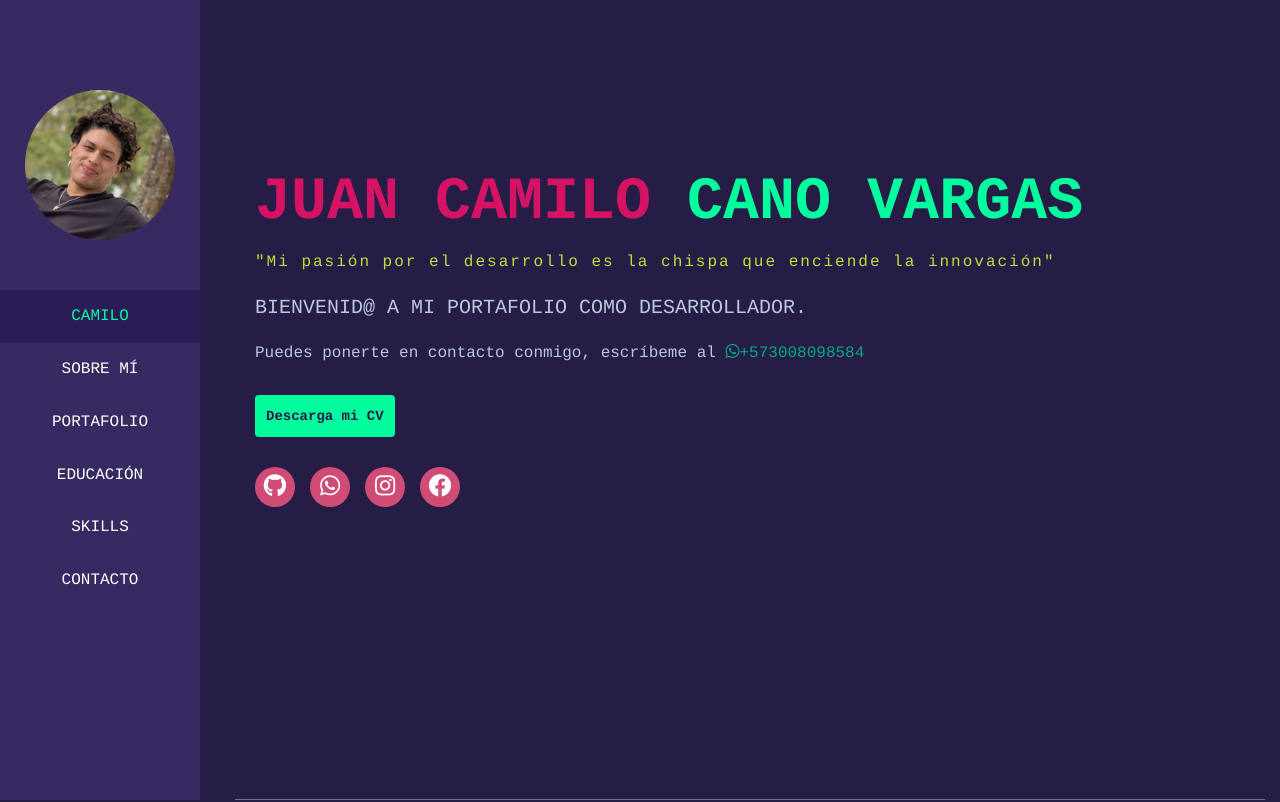
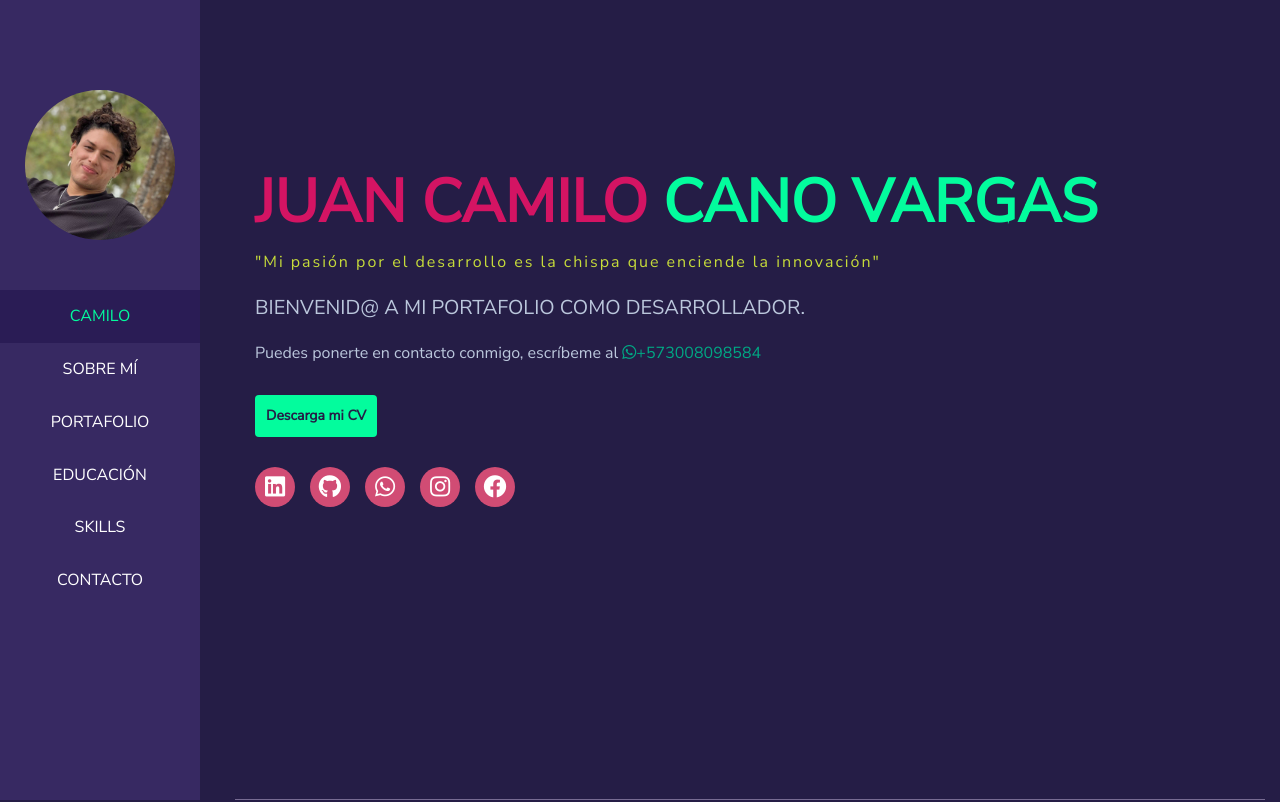
Before and after one commit to canojuancamilo/portafolio, a plain HTML site: page index.html in a window 1280 px wide. Shown: the top 802 px of the page. Drawn offline with nearby package versions, Linux system fonts and the light colour scheme.

Commit message:
se cambia la tipografia, y se agrega el boton de linkedin

```diff
--- a/css/styles.css
+++ b/css/styles.css
@@ -4,7 +4,7 @@ body {
     background-color: #251D46;
     color: #BBC7DC;
     font-size: 16px;
-    font-family: courier,arial,helvética;
+    font-family: 'Nunito Sans',arial,helvética;
 }
 
 .sidebar-nav {
@@ -145,7 +145,7 @@ body {
 
 .redesSociales {
     display: grid;
-    grid-template-columns: repeat(4,40px);
+    grid-template-columns: repeat(auto-fill,40px);
     gap: 15px;
     margin-top: 30px;
     align-items: center;
--- a/index.html
+++ b/index.html
@@ -4,6 +4,7 @@
     <meta charset="UTF-8">
     <meta name="viewport" content="width=device-width, initial-scale=1.0">
     <title>Juan camilo cano vargas</title>
+    <link href='https://fonts.googleapis.com/css?family=Nunito Sans' rel='stylesheet'>
     <link rel="stylesheet" href="https://maxcdn.bootstrapcdn.com/bootstrap/3.3.6/css/bootstrap.min.css">
     <link rel="stylesheet" href="css/all.css">
     <link rel="stylesheet" href="css/styles.css">
@@ -72,6 +73,7 @@
             </a>
 
             <div class="redesSociales">
+                <a href="https://www.linkedin.com/in/CamiloCanoVargas" target="_blank"><i class="fab fa-linkedin"></i></a>
                 <a href="https://github.com/canojuancamilo" target="_blank"><i class="fab fa-github"></i></a>
                 <a href="https://api.whatsapp.com/send?phone=573008098584" target="_blank"><i class="fab fa-whatsapp"></i></a>
                 <a href="https://www.instagram.com/cano6013" target="_blank"><i class="fab fa-instagram"></i></a>
@@ -297,6 +299,7 @@
             </p>
 
             <div class="mb-40 redesSociales">
+                <a href="https://www.linkedin.com/in/CamiloCanoVargas" target="_blank"><i class="fab fa-linkedin"></i></a>
                 <a href="https://github.com/canojuancamilo" target="_blank"><i class="fab fa-github"></i></a>
                 <a href="https://api.whatsapp.com/send?phone=573008098584" target="_blank"><i class="fab fa-whatsapp"></i></a>
                 <a href="https://www.instagram.com/cano6013" target="_blank"><i class="fab fa-instagram"></i></a>
```
